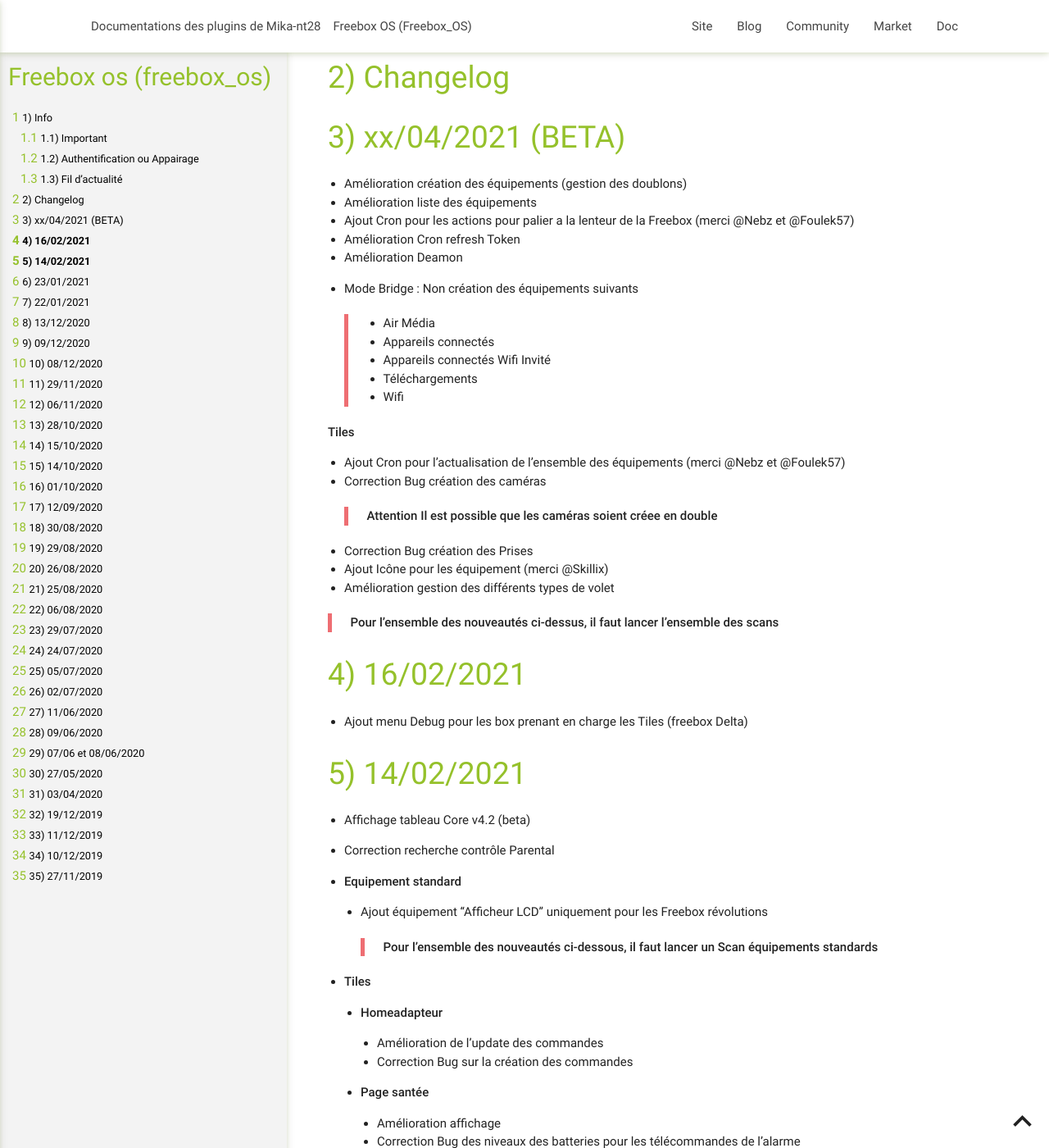
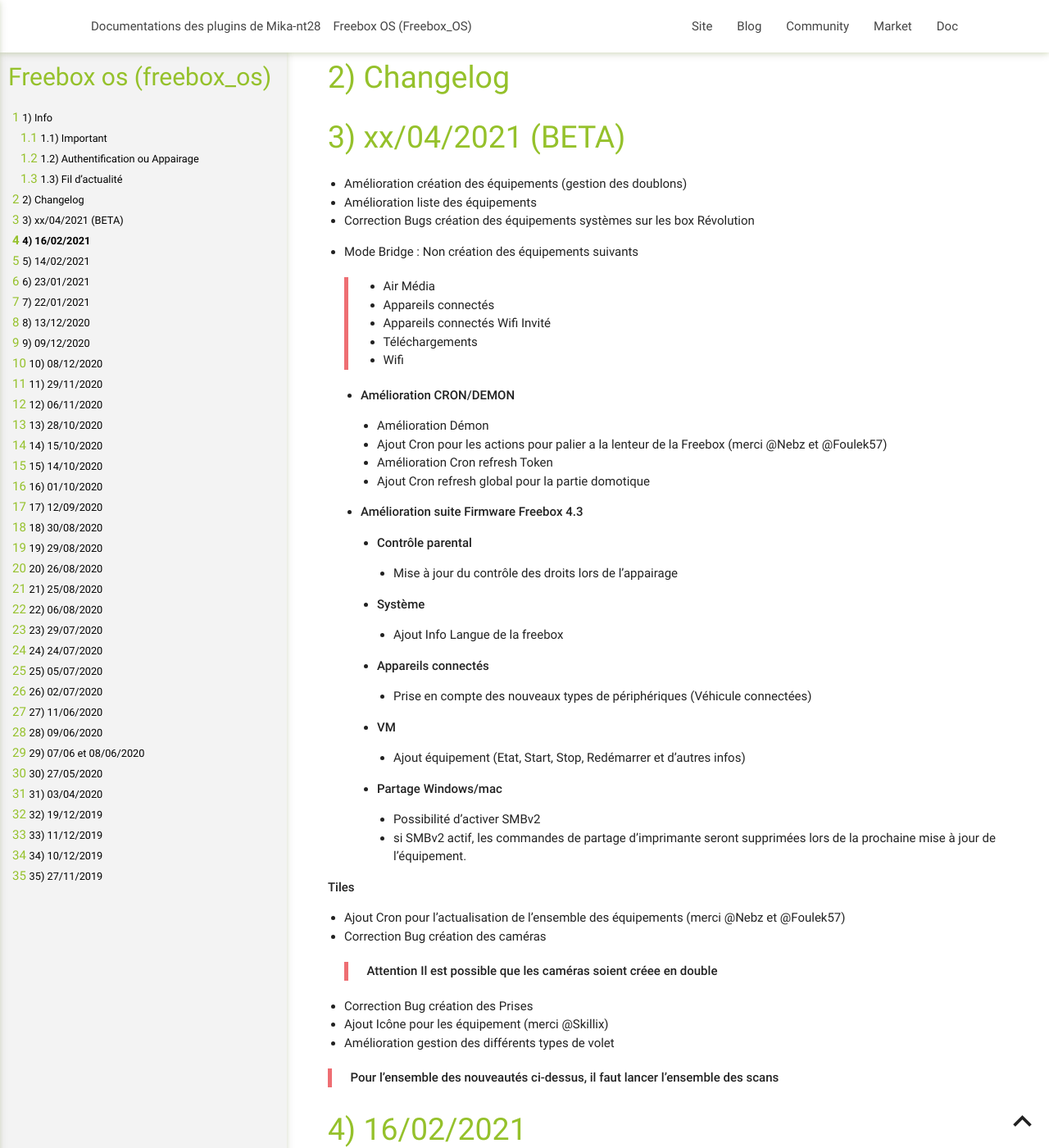
Before and after one commit to mika-nt28/Documentations, a Jekyll site: the page built from Freebox_OS/fr_FR/changelog.md, in a window 1280 px wide and 1400 px high, scrolled down 465 px. Shown: the whole window at 82% size. Built offline with Jekyll 4.4.1, drawn with Linux system fonts in a browser that asks for light colours.

Commit message:
UPdate changelog Freebox Os

```diff
--- a/Freebox_OS/fr_FR/changelog.md
+++ b/Freebox_OS/fr_FR/changelog.md
@@ -27,9 +27,7 @@
 
 - Amélioration création des équipements (gestion des doublons)
 - Amélioration liste des équipements
-- Ajout Cron pour les actions pour palier a la lenteur de la Freebox (merci @Nebz et @Foulek57)
-- Amélioration Cron refresh Token
-- Amélioration Deamon
+- Correction Bugs création des équipements systèmes sur les box Révolution
 - Mode Bridge : Non création des équipements suivants
 
   > - Air Média
@@ -37,6 +35,35 @@
   > - Appareils connectés Wifi Invité
   > - Téléchargements
   > - Wifi
+
+  - **Amélioration CRON/DEMON**
+
+    - Amélioration Démon
+    - Ajout Cron pour les actions pour palier a la lenteur de la Freebox (merci @Nebz et @Foulek57)
+    - Amélioration Cron refresh Token
+    - Ajout Cron refresh global pour la partie domotique
+
+  - **Amélioration suite Firmware Freebox 4.3**
+
+    - **Contrôle parental**
+
+      - Mise à jour du contrôle des droits lors de l'appairage
+
+    - **Système**
+
+      - Ajout Info Langue de la freebox
+
+    - **Appareils connectés**
+
+      - Prise en compte des nouveaux types de périphériques (Véhicule connectées)
+
+    - **VM**
+
+      - Ajout équipement (Etat, Start, Stop, Redémarrer et d'autres infos)
+
+    - **Partage Windows/mac**
+      - Possibilité d'activer SMBv2
+      - si SMBv2 actif, les commandes de partage d'imprimante seront supprimées lors de la prochaine mise à jour de l'équipement.
 
 **Tiles**
 
```
Also changed, not shown: Freebox_OS/fr_FR/index.md (+1 -1 lines).
